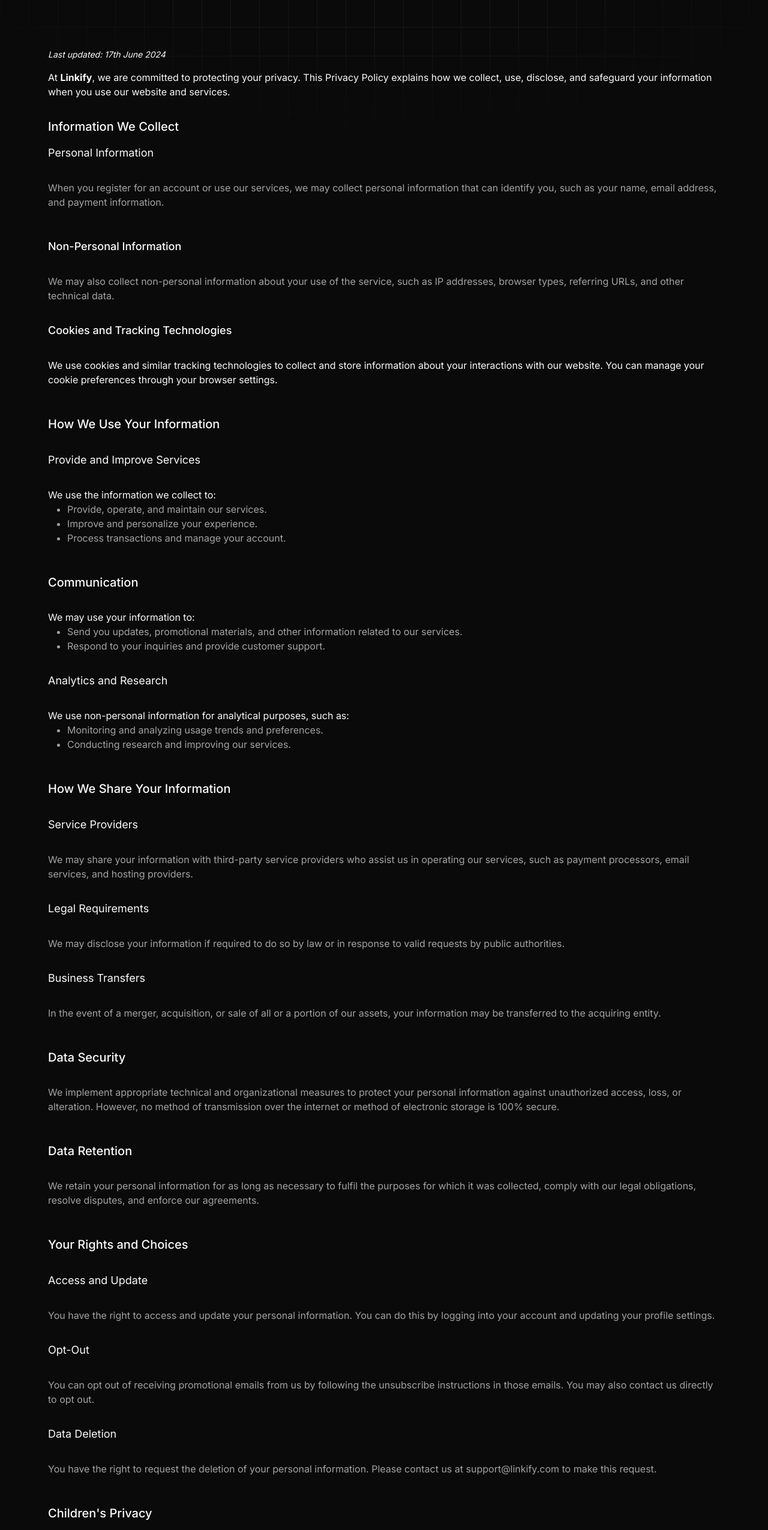
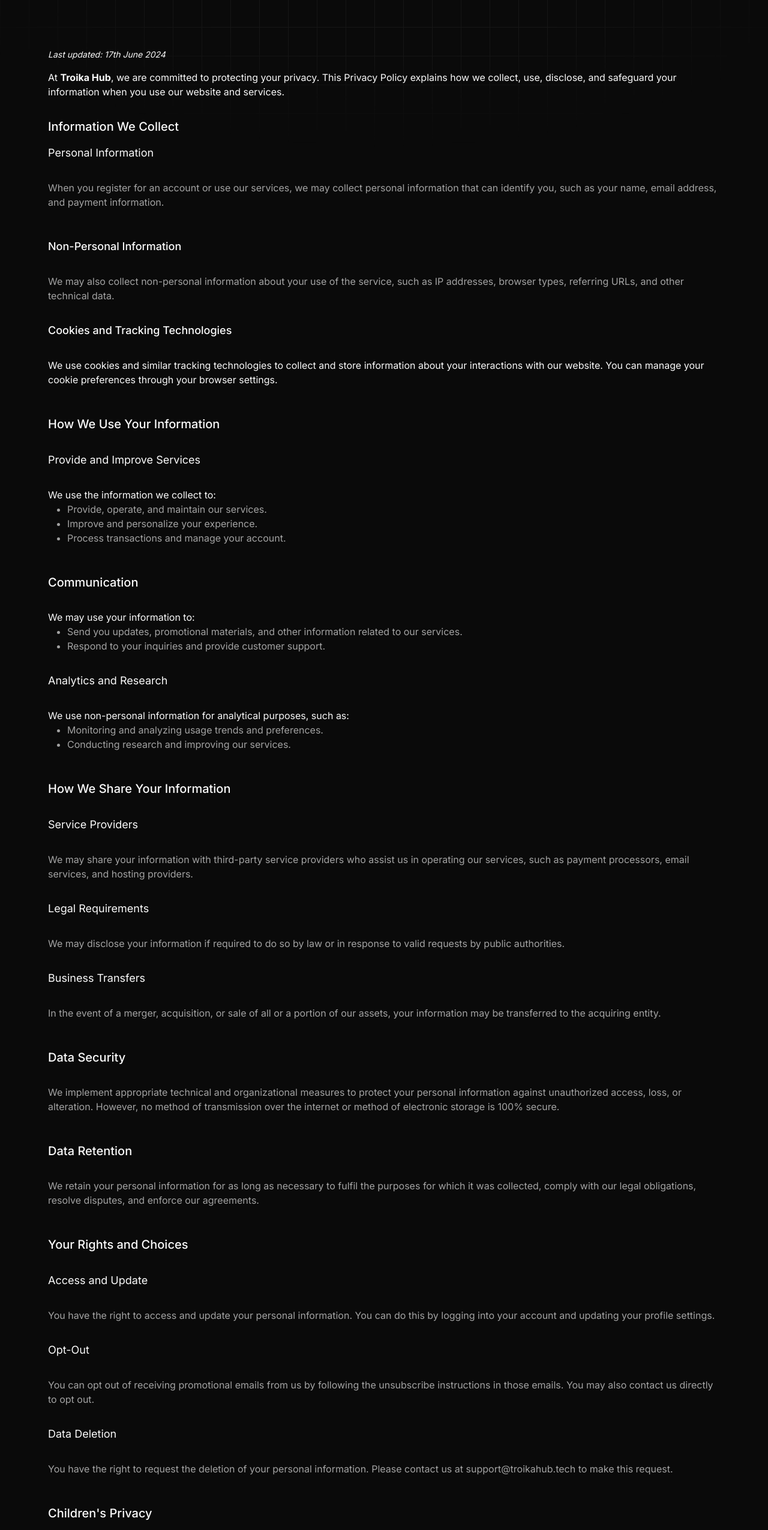
Before and after one commit to ImmortalSul/Troika, a Next.js app: page /privacy in a window 1280 px wide. Shown: the part 195-2746 px from the top of the page at 60% size. Built offline with nearby package versions, Linux system fonts and the light colour scheme; no server answers.

Commit message:
thumbnail changes

```diff
--- a/src/app/(marketing)/privacy/page.tsx
+++ b/src/app/(marketing)/privacy/page.tsx
@@ -1,5 +1,5 @@
 import { AnimationContainer, MaxWidthWrapper } from "@/components";
-import React from 'react';
+import React from "react";
 
 const Privacy = () => {
     return (
@@ -12,7 +12,7 @@ const Privacy = () => {
                     Last updated: 17th June 2024
                 </p>
                 <p className="mt-4">
-                    At <strong>Linkify</strong>, we are committed to protecting your privacy. This Privacy Policy explains how we collect, use, disclose, and safeguard your information when you use our website and services.
+                    At <strong>Troika Hub</strong>, we are committed to protecting your privacy. This Privacy Policy explains how we collect, use, disclose, and safeguard your information when you use our website and services.
                 </p>
 
                 <h2 className="text-xl font-medium mt-8">
@@ -139,7 +139,7 @@ const Privacy = () => {
                     Data Deletion
                 </h3>
                 <p className="mt-8 text-muted-foreground">
-                    You have the right to request the deletion of your personal information. Please contact us at support@linkify.com to make this request.
+                    You have the right to request the deletion of your personal information. Please contact us at support@troikahub.tech to make this request.
                 </p>
 
                 <h2 className="text-xl font-medium mt-12">
@@ -167,11 +167,11 @@ const Privacy = () => {
                     Contact Us
                 </h2>
                 <p className="mt-8 text-muted-foreground">
-                    If you have any questions or concerns about this Privacy Policy, please contact us at support@linkify.io.
+                    If you have any questions or concerns about this Privacy Policy, please contact us at support@troikahub.tech.
                 </p>
 
                 <p className="mt-8 font-medium">
-                    By using Linkify, you acknowledge that you have read, understood, and agree to the terms of this Privacy Policy.
+                    By using Troika Hub, you acknowledge that you have read, understood, and agree to the terms of this Privacy Policy.
                 </p>
             </AnimationContainer>
         </MaxWidthWrapper>
```
Also changed, not shown: public/2thumb.png (added), public/thumbnail.png.
